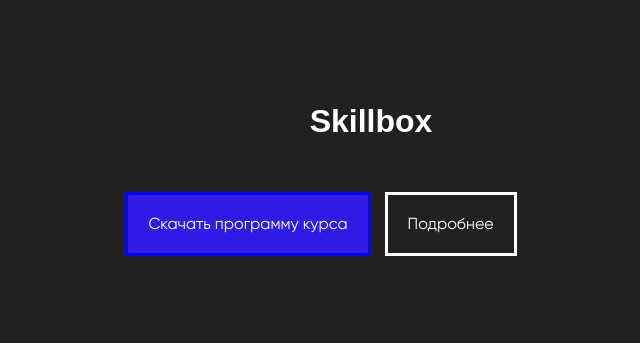
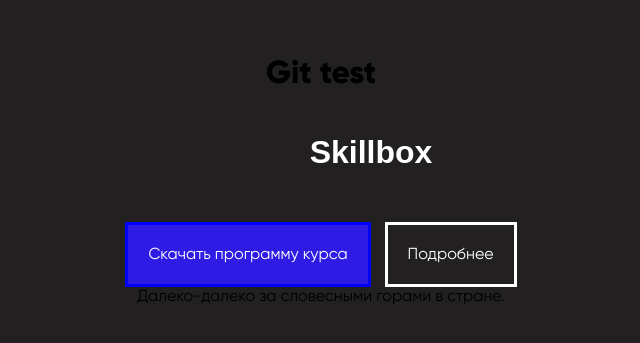
Before and after one commit to Kadyrzhanov/study, a plain HTML site: page index.html in a window 1280 px wide. Shown: the part 231-574 px from the top of the page, without its empty margins (319-959 px from the left). Drawn offline with Linux system fonts and the light colour scheme.

Commit message:
test qilib kordik

```diff
--- a/index.html
+++ b/index.html
@@ -9,11 +9,13 @@
 </head>
 <body>
   <div class="main-content">
+    <h1>Git test</h1>
   <a href="https://skillbox.ru/" target="_blank" class="headline"><h1>Skillbox</h1></a>
   <div>
   <a href="./file/2.7_Skillbox_Layout.docx" download class="download">Скачать программу курса</a>
   <a href="program.html" class="more">Подробнее</a>
 </div>
+<p>Далеко-далеко за словесными горами в стране.</p>
 </div>
 
 </body>
```
